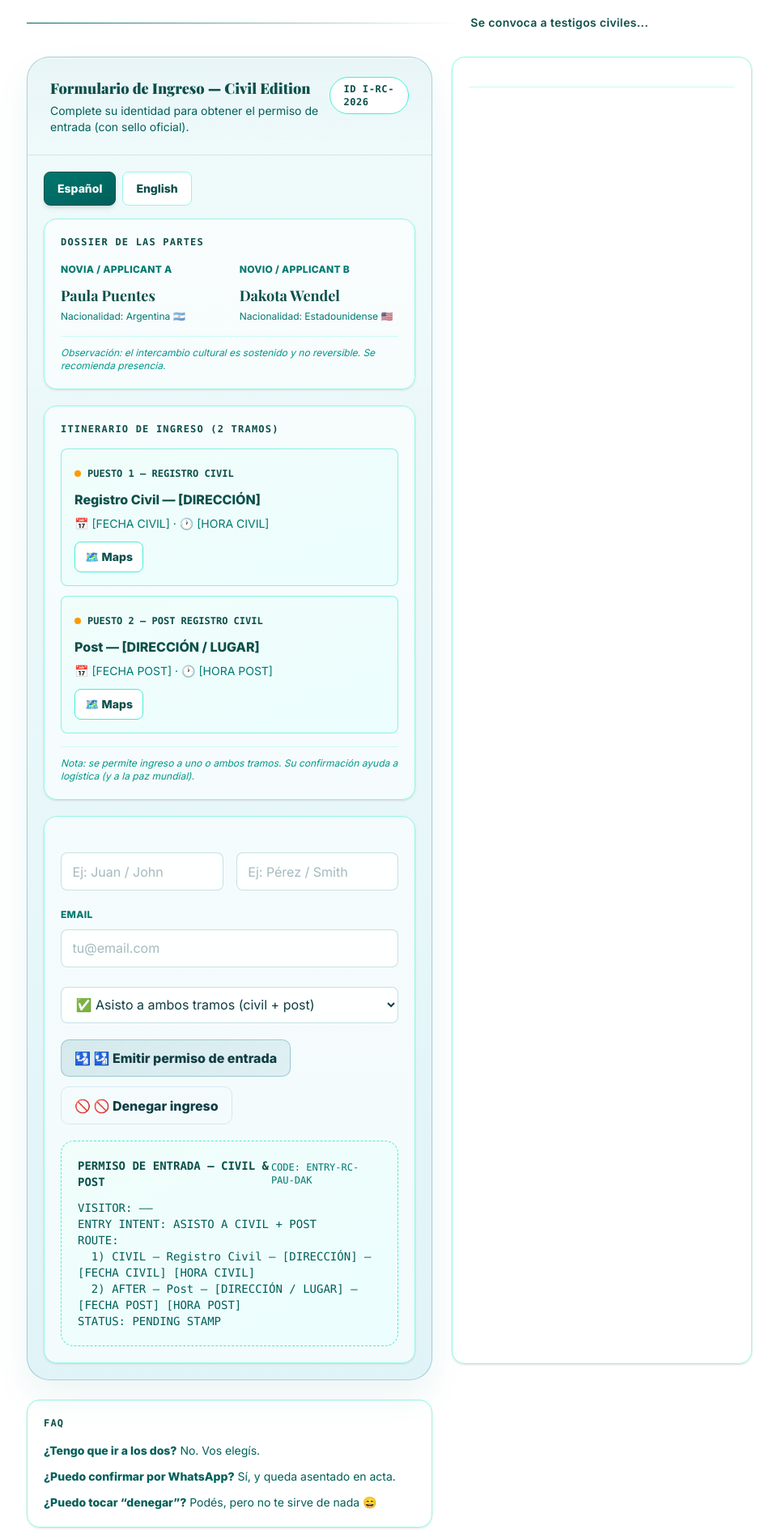
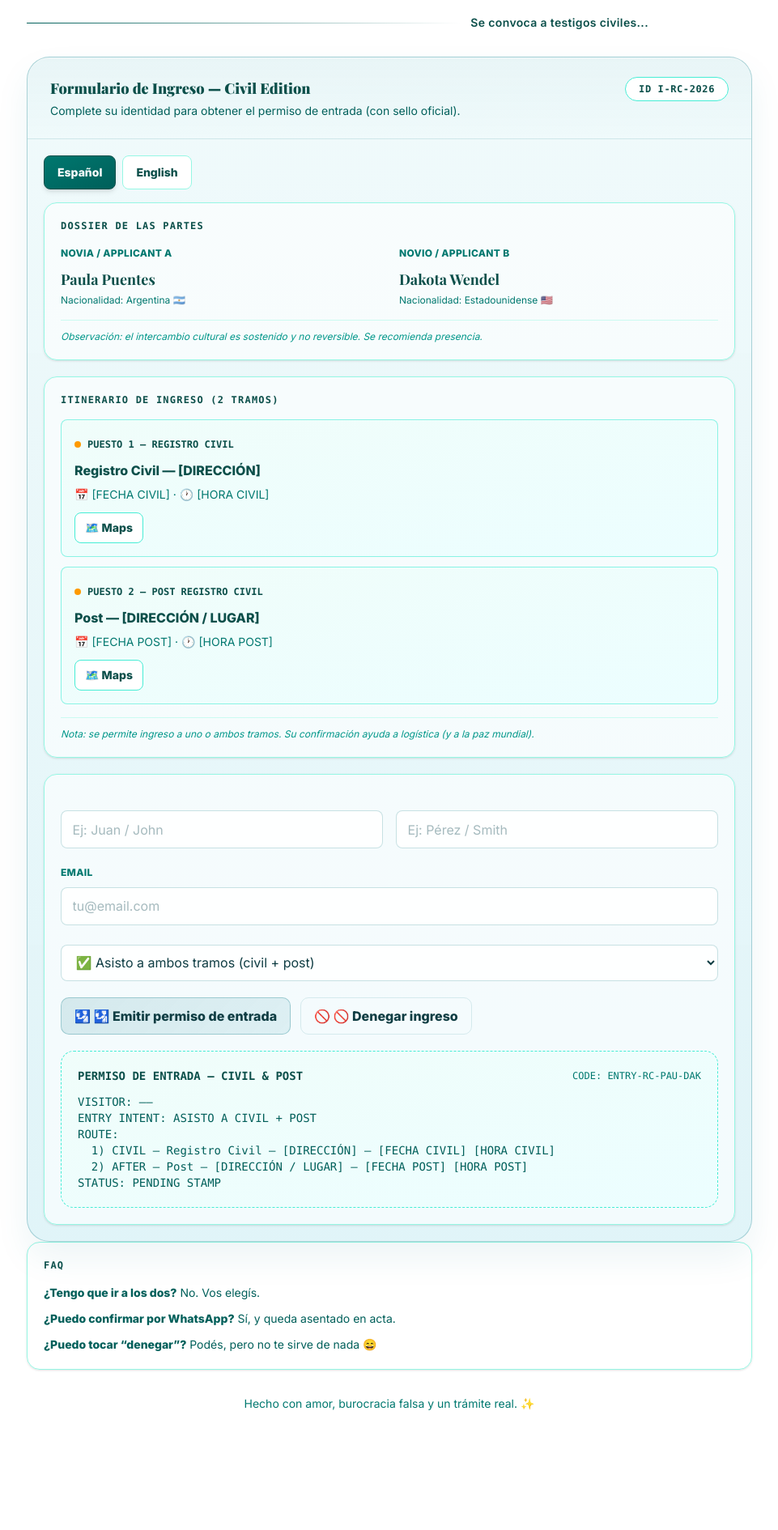
Before and after one commit to paupuentes919/wedding, a Vue app: page / in a window 1280 px wide. Shown: the part 170-2060 px from the top of the page at 81% size, without its empty margins (159-1120 px from the left). After the commit the page ends 1914 px from the top, so only its background shows below. Built offline with nearby package versions, Linux system fonts and the light colour scheme.

Commit message:
first approach

```diff
--- a/src/views/Home.vue
+++ b/src/views/Home.vue
@@ -15,7 +15,6 @@
         </div>
       </header>
 
-      <div class="grid gap-6 md:grid-cols-[1.15fr_.85fr]">
       <!-- MAIN -->
       <section class="invitation-card shadow-xl overflow-hidden">
         <div
@@ -83,9 +82,7 @@
                   class="text-xs text-teal-700 font-bold uppercase tracking-wide"
                   >{{ copy.brideLabel }}</label
                 >
-                  <div
-                    class="font-bold text-teal-900 text-lg mt-2 font-playfair"
-                  >
+                <div class="font-bold text-teal-900 text-lg mt-2 font-playfair">
                   Paula Puentes
                 </div>
                 <div class="text-xs text-teal-700 mt-1">
@@ -97,9 +94,7 @@
                   class="text-xs text-teal-700 font-bold uppercase tracking-wide"
                   >{{ copy.groomLabel }}</label
                 >
-                  <div
-                    class="font-bold text-teal-900 text-lg mt-2 font-playfair"
-                  >
+                <div class="font-bold text-teal-900 text-lg mt-2 font-playfair">
                   Dakota Wendel
                 </div>
                 <div class="text-xs text-teal-700 mt-1">
@@ -297,30 +292,7 @@
         </div>
       </section>
 
-        <div
-          class="bg-white/60 border border-teal-200 rounded-2xl p-5 mb-5 shadow-sm"
-        >
-          <h3
-            class="text-xs font-mono uppercase text-teal-900 font-extrabold tracking-widest"
-          >
-            {{ copy.sideTitle }}
-          </h3>
-          <ul class="mt-4 space-y-3 text-sm text-teal-800">
-            <li v-html="copy.r1"></li>
-            <li v-html="copy.r2"></li>
-            <li v-html="copy.r3"></li>
-            <li v-html="copy.r4"></li>
-          </ul>
-          <div
-            class="border-t border-teal-100 mt-4 pt-4 text-sm text-teal-700 font-medium"
-          >
-            {{ copy.sideNote }}
-          </div>
-        </div>
-
-        <div
-          class="bg-white/60 border border-teal-200 rounded-2xl p-5 shadow-sm"
-        >
+      <div class="bg-white/60 border border-teal-200 rounded-2xl p-5 shadow-sm">
         <h3
           class="text-xs font-mono uppercase text-teal-900 font-extrabold tracking-widest"
         >
@@ -338,7 +310,6 @@
     </footer>
 
     <div v-if="toastMsg" class="toast-fixed text-sm">{{ toastMsg }}</div>
-    </div>
   </div>
 </template>
 
@@ -584,14 +555,14 @@ async function issue() {
     } else {
       showToast(lang.value === "es" ? "✅ Datos guardados." : "✅ Data saved.");
     }
-    // Limpiar formulario
+    // Limpiar formulario pero mantener approved = true
     setTimeout(() => {
       firstName.value = "";
       lastName.value = "";
       email.value = "";
       attendance.value = "both";
       stampShown.value = false;
-      approved.value = false;
+      // NO resetear approved.value - mantener "Entrada autorizada"
       // refresh local list
     }, 2000);
   }, 40);
```
Lines whose indentation alone changed are shown as unchanged.
